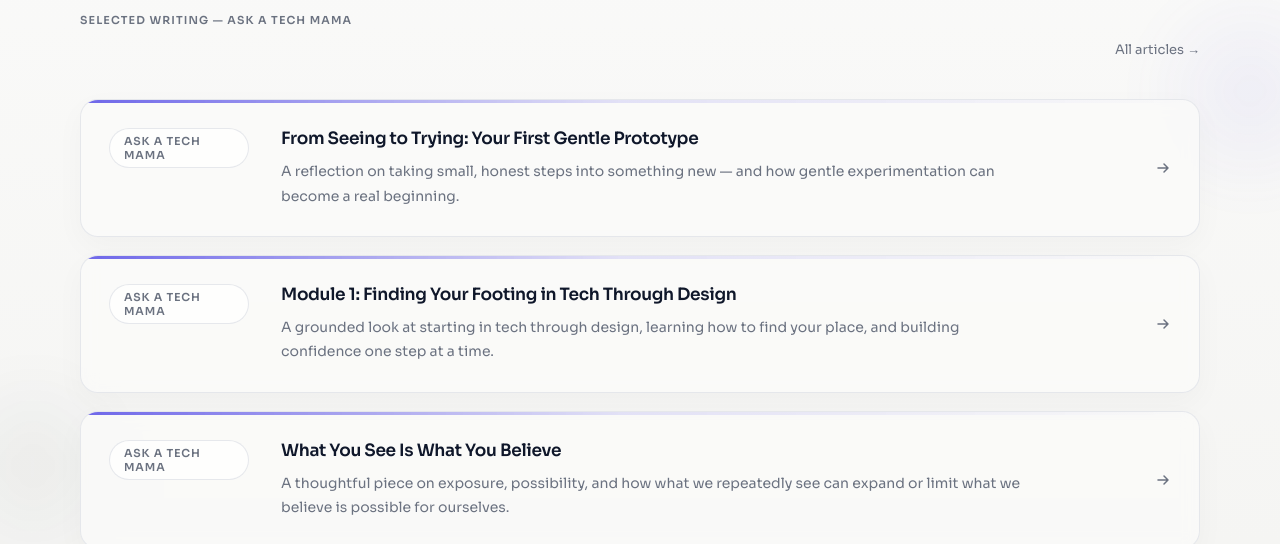
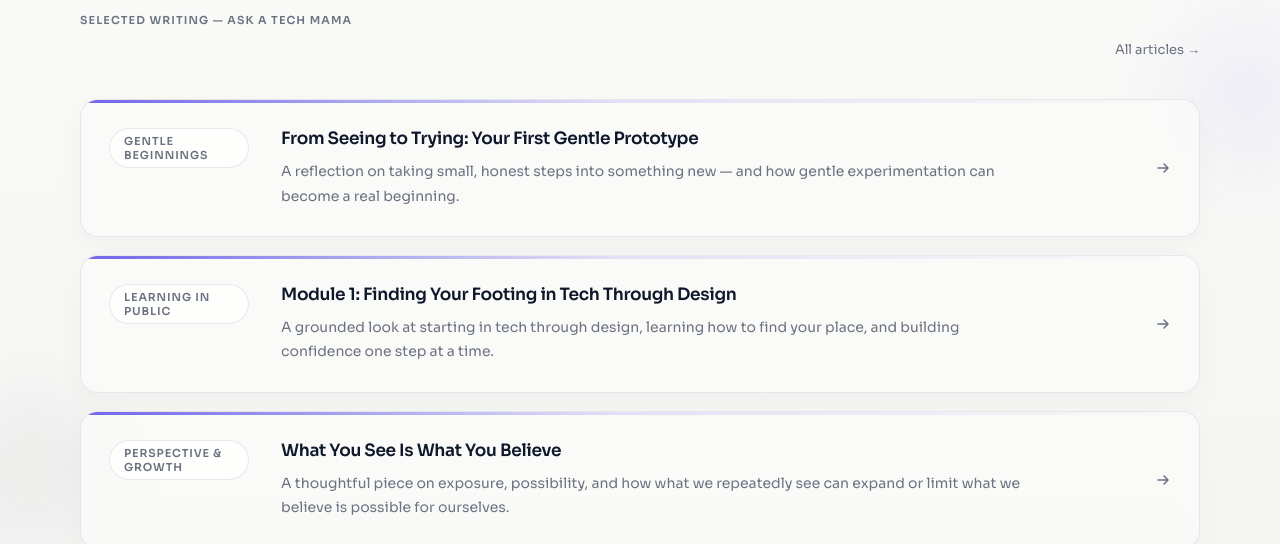
Before and after one commit to DebbyIfy/My-Website, a React (Vite) app: page / in a window 1280 px wide. Shown: the part 4220-4764 px from the top of the page. Built offline with nearby package versions, Linux system fonts and the light colour scheme.

Commit message:
Refine writing tags for selected newsletter articles

```diff
--- a/src/ifeoma-anyanwu.jsx
+++ b/src/ifeoma-anyanwu.jsx
@@ -689,19 +689,19 @@ function Thinking() {
 function Writing() {
   const articles = [
   {
-    tag: "Ask a Tech Mama",
+    tag: "Gentle Beginnings",
     title: "From Seeing to Trying: Your First Gentle Prototype",
     excerpt: "A reflection on taking small, honest steps into something new — and how gentle experimentation can become a real beginning.",
     href: "https://www.linkedin.com/pulse/from-seeing-trying-your-first-gentle-prototype-ifeoma-o-anyanwu-nbcte/?trackingId=IXVm49kOQzKK9O4JaT9NNw%3D%3D",
   },
   {
-    tag: "Ask a Tech Mama",
+    tag: "Learning in Public",
     title: "Module 1: Finding Your Footing in Tech Through Design",
     excerpt: "A grounded look at starting in tech through design, learning how to find your place, and building confidence one step at a time.",
     href: "https://www.linkedin.com/pulse/module-1-finding-your-footing-tech-through-design-ifeoma-o-anyanwu-bhuhe/?trackingId=xHu78qqdSvCTHwgv%2B8NYyg%3D%3D",
   },
   {
-    tag: "Ask a Tech Mama",
+    tag: "Perspective & Growth",
     title: "What You See Is What You Believe",
     excerpt: "A thoughtful piece on exposure, possibility, and how what we repeatedly see can expand or limit what we believe is possible for ourselves.",
     href: "https://www.linkedin.com/pulse/what-you-see-believe-ifeoma-o-anyanwu-imytf/?trackingId=vCj5JC6YQQ%2BS2SSLsbln7A%3D%3D",
```
